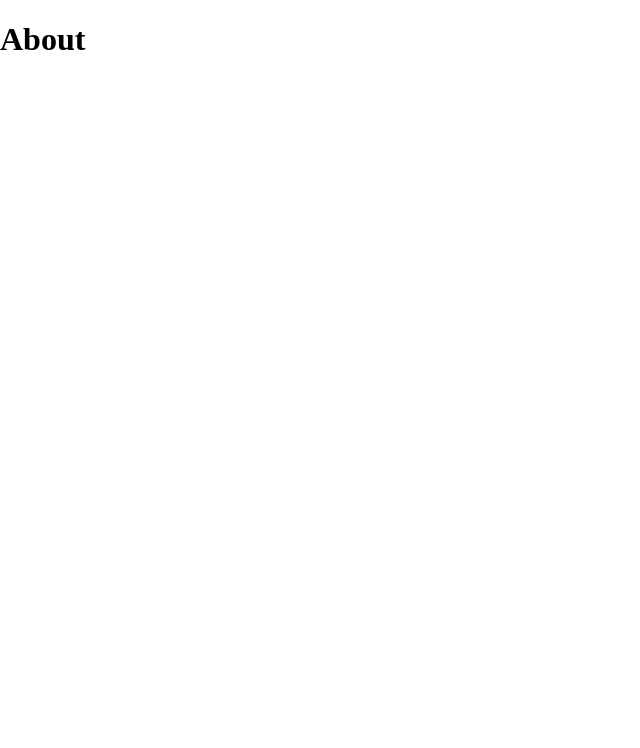
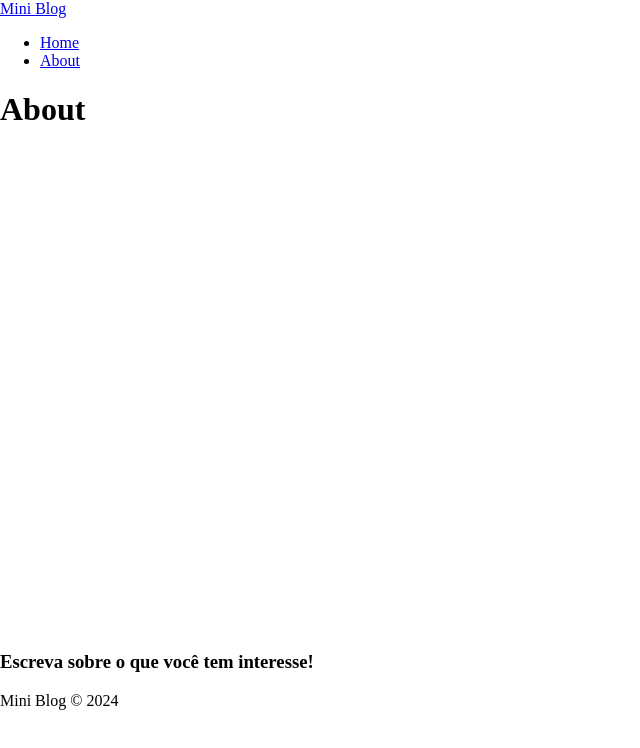
Before and after one commit to gabriell3103/MiniBlog, a React (Vite) app: page /about in a window 1280 px wide. Shown: the top 748 px of the page, without its empty margins (0-640 px from the left). Built offline with nearby package versions, Linux system fonts and the light colour scheme.

Commit message:
Criando os componentes Navbar e Footer

```diff
--- a/src/App.jsx
+++ b/src/App.jsx
@@ -1,6 +1,10 @@
 import './App.css'
 
 import { BrowserRouter, Routes, Route, Navigate } from "react-router-dom"
+
+// components
+import NavBar from './components/NavBar';
+import Footer from './components/Footer';
 
 // Pages
 import Home from './pages/Home/Home';
@@ -11,12 +15,14 @@
   return (
     <div className='App'>
       <BrowserRouter>
+        <NavBar />
         <div className="container">
           <Routes>
             <Route path='/' element={<Home/>}></Route>
             <Route path='/about'element={<About/>}></Route>
           </Routes>
         </div>
+        <Footer />
       </BrowserRouter>
     </div>
   )
--- /dev/null
+++ b/src/components/Footer.jsx
@@ -0,0 +1,11 @@
+import styles from "./Footer.module.css"
+const Footer = () => {
+  return (
+    <footer>
+        <h3>Escreva sobre o que você tem interesse!</h3>
+        <p>Mini Blog &copy; 2024</p>
+    </footer>
+  )
+}
+
+export default Footer
--- /dev/null
+++ b/src/components/Navbar.jsx
@@ -0,0 +1,24 @@
+import { NavLink } from 'react-router-dom'
+
+// CSS
+import styles from "./Navbar.module.css"
+
+const NavBar = () => {
+  return (
+    <nav>
+        <NavLink to="/">
+            Mini <span>Blog</span>
+        </NavLink>
+        <ul>
+            <li>
+                <NavLink to="/">Home</NavLink>
+            </li>
+            <li>
+                <NavLink to="/about">About</NavLink>
+            </li>
+        </ul>
+    </nav>
+  )
+}
+
+export default NavBar
```
Also changed, not shown: src/components/Footer.module.css (added), src/components/Navbar.module.css (added). Lines whose indentation alone changed are shown as unchanged.
